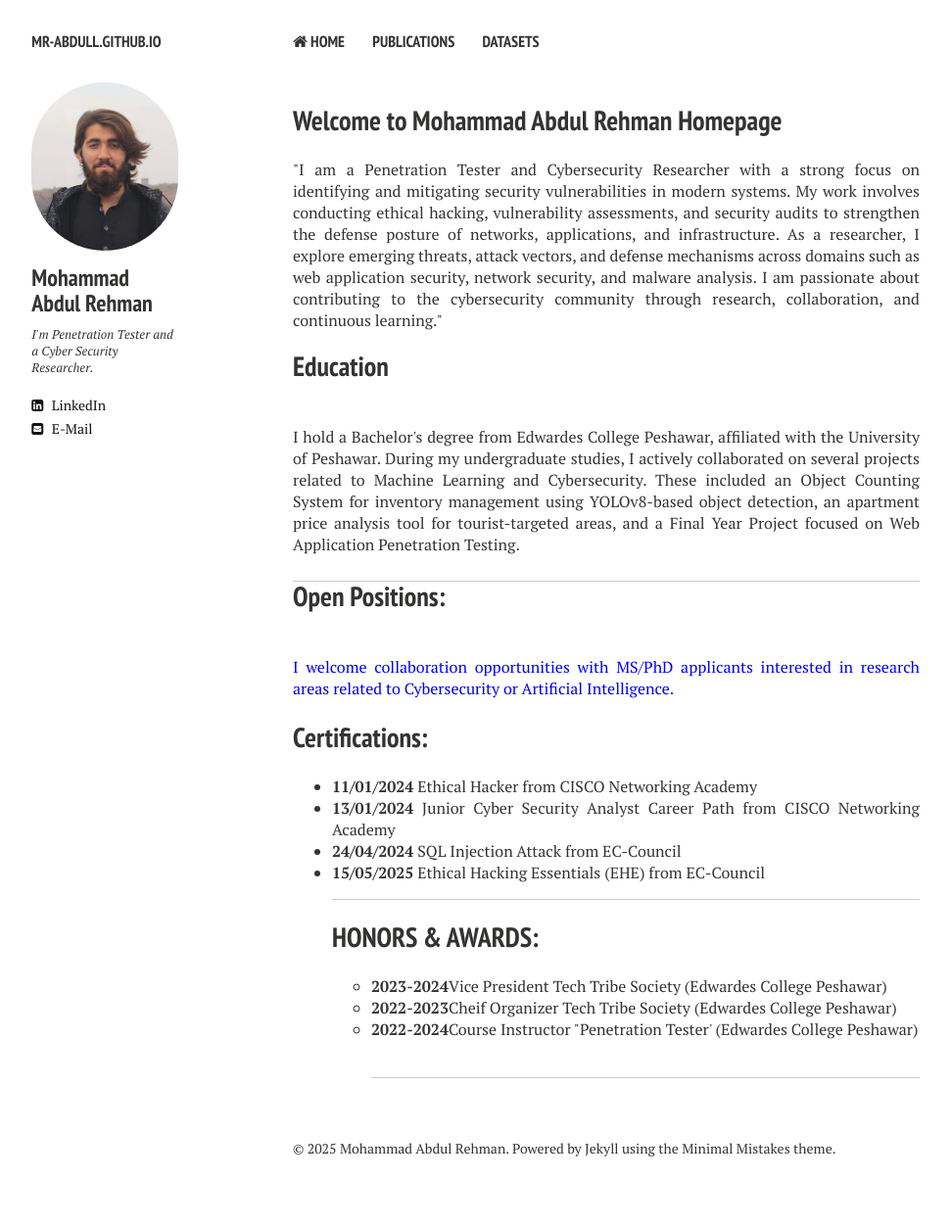
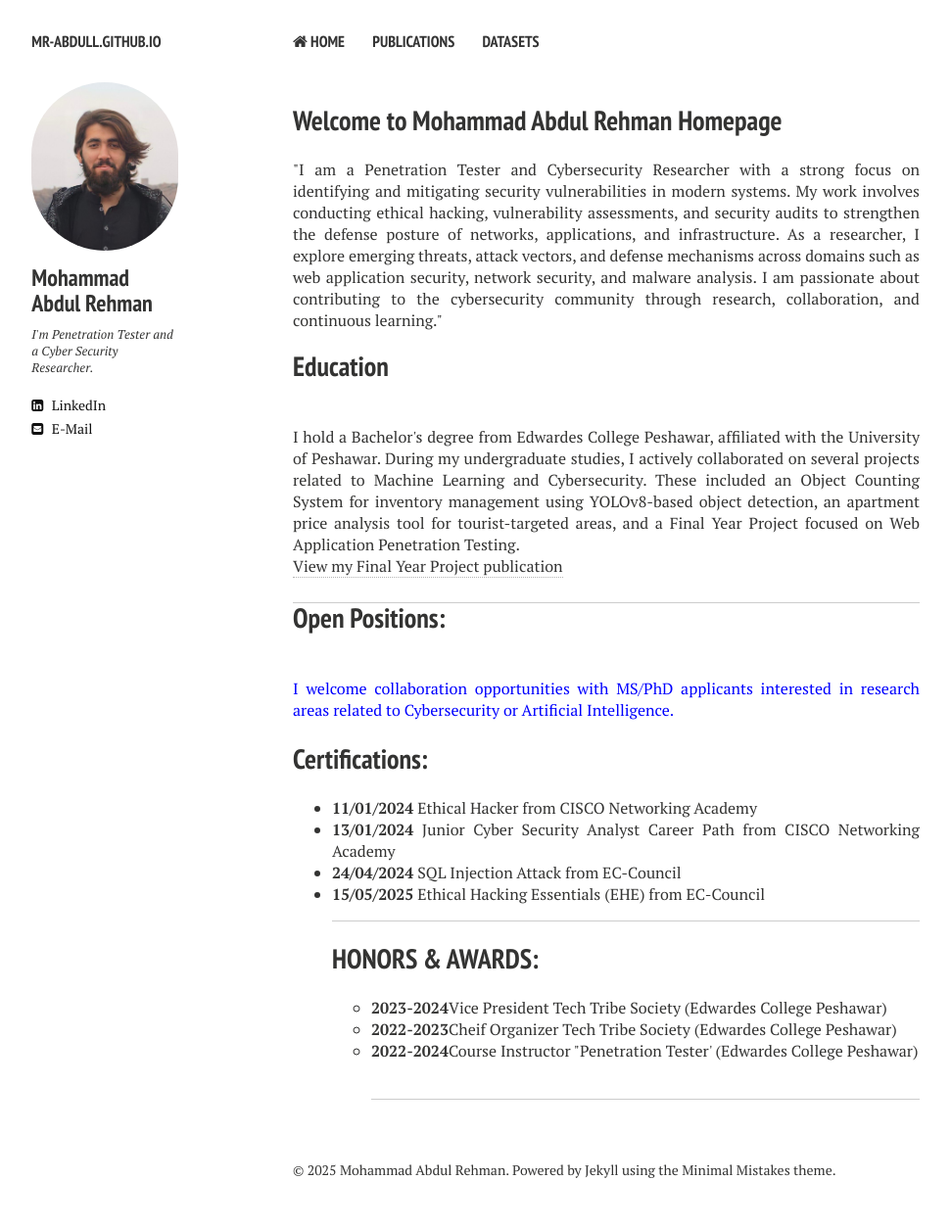
Before and after one commit to mr-abdull/mr-abdull.github.io, a Jekyll site: the page built from index.md, in a window 1280 px wide. Shown: the whole page at 98% size, without its empty margins (21-992 px from the left). Built offline with Jekyll 4.4.1, drawn with Linux system fonts in a browser that asks for light colours; nearby versions of some CDN libraries; before the commit the page ends 1231 px from its top, so only the background shows below that.

Commit message:
Update index.md

```diff
--- a/index.md
+++ b/index.md
@@ -20,6 +20,10 @@ tags: [Jekyll, theme, responsive, blog, template]
 <div style="text-align: justify; display: block; margin-right: auto;">
 <p>
 <br>I hold a Bachelor's degree from Edwardes College Peshawar, affiliated with the University of Peshawar. During my undergraduate studies, I actively collaborated on several projects related to Machine Learning and Cybersecurity. These included an Object Counting System for inventory management using YOLOv8-based object detection, an apartment price analysis tool for tourist-targeted areas, and a Final Year Project focused on Web Application Penetration Testing. <br>
+ <a href="https://edwardes.edu.pk/StudentResearch" target="_blank">
+  View my Final Year Project publication
+</a>
+
 <hr />
 </p>
 
```
